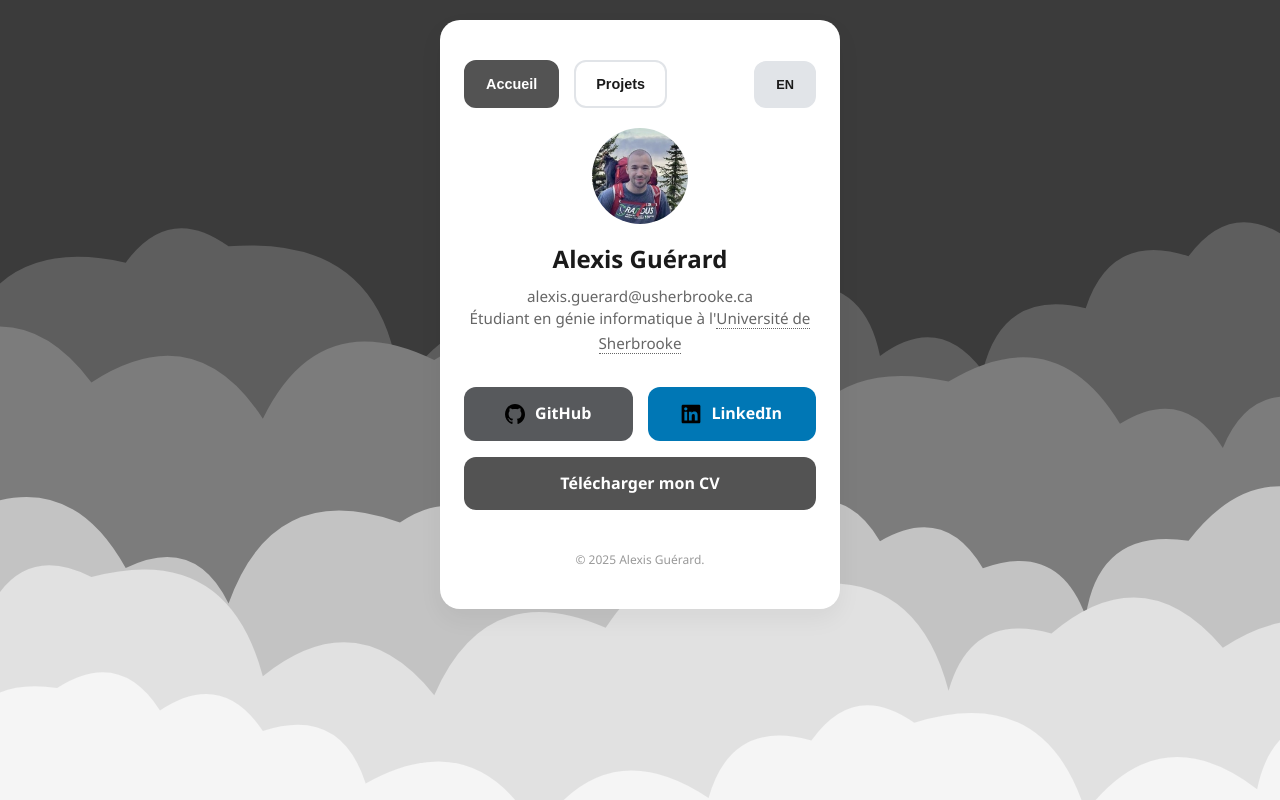
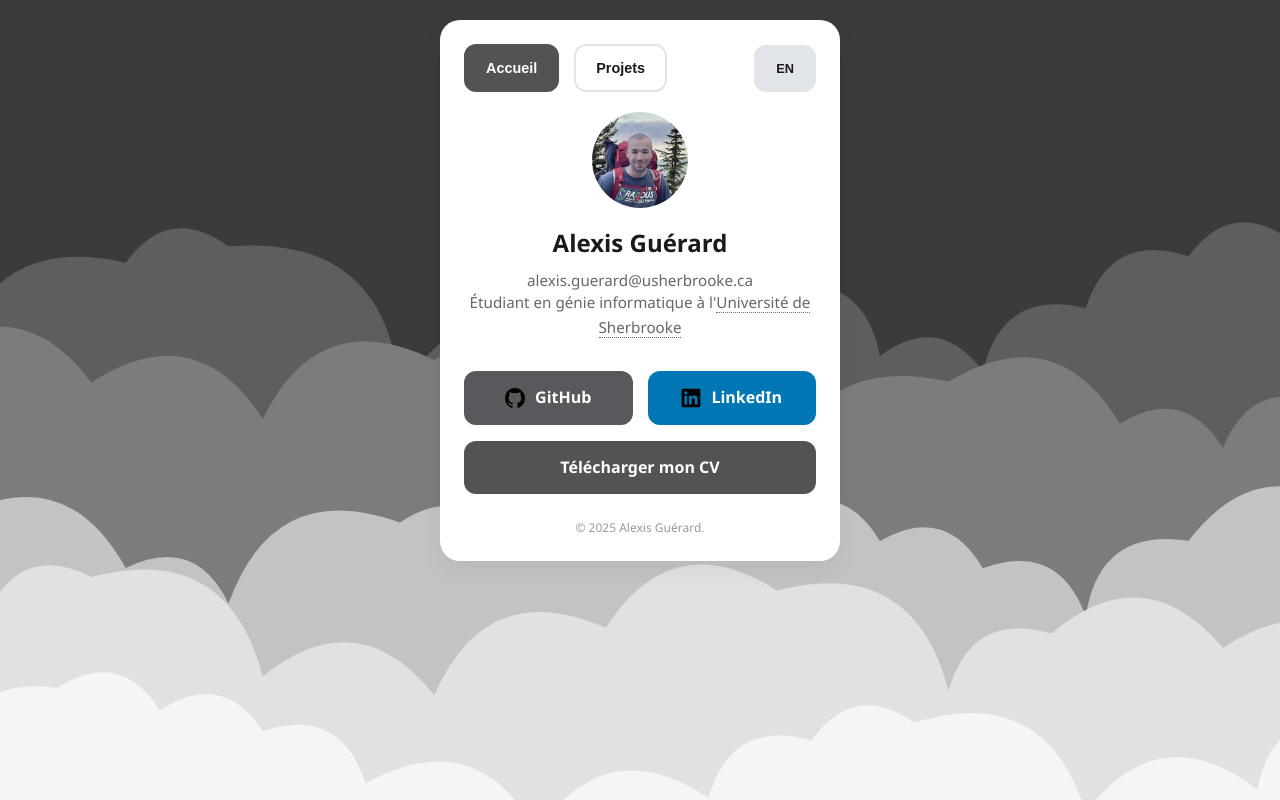
Before and after one commit to AlexLeQc/alexleqc.github.io, a plain HTML site: page index.html in a window 1280 px wide. Drawn offline with Linux system fonts and the light colour scheme.

Commit message:
change padding

```diff
--- a/style.css
+++ b/style.css
@@ -56,7 +56,7 @@ body {
   max-width: 400px;
   text-align: center;
   background-color: var(--card-bg);
-  padding: 40px 24px;
+  padding: 24px 24px;
   border-radius: 20px;
   box-shadow: 0 10px 25px rgba(0, 0, 0, 0.05);
   z-index: 1;
@@ -259,7 +259,7 @@ h1 {
 }
 
 footer {
-  margin-top: 40px;
+  margin-top: 24px;
   font-size: 0.75rem;
   color: #999;
 }
```
